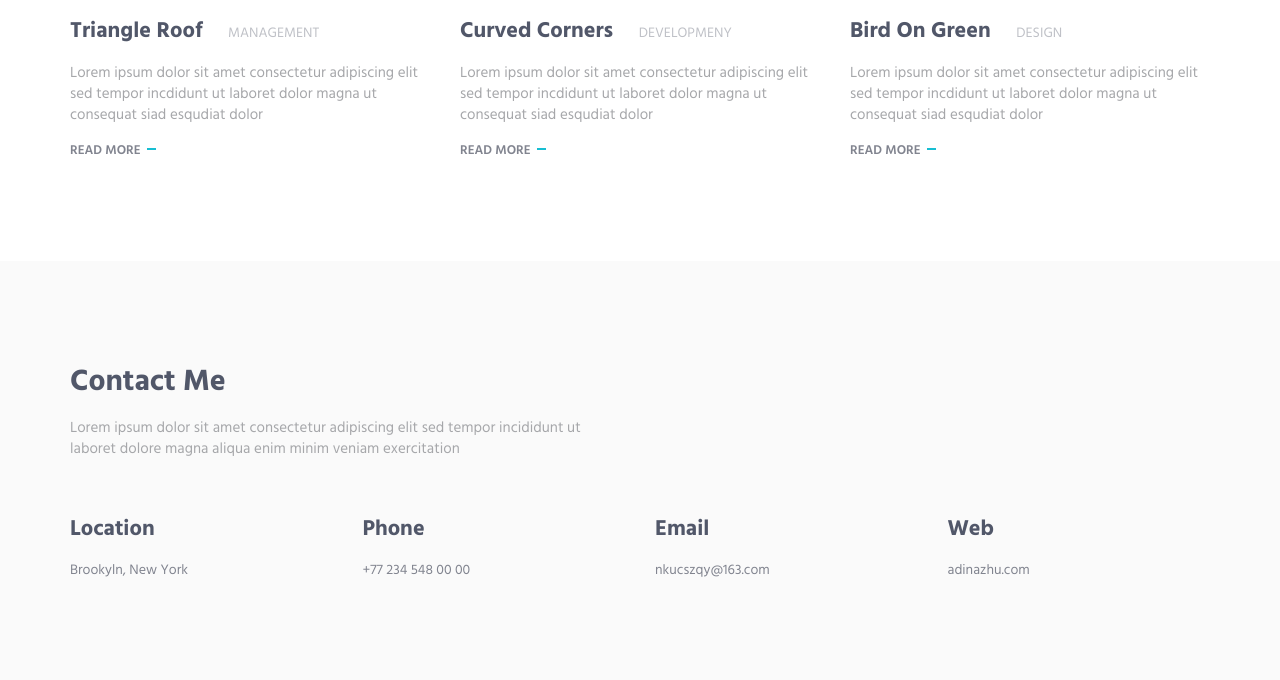
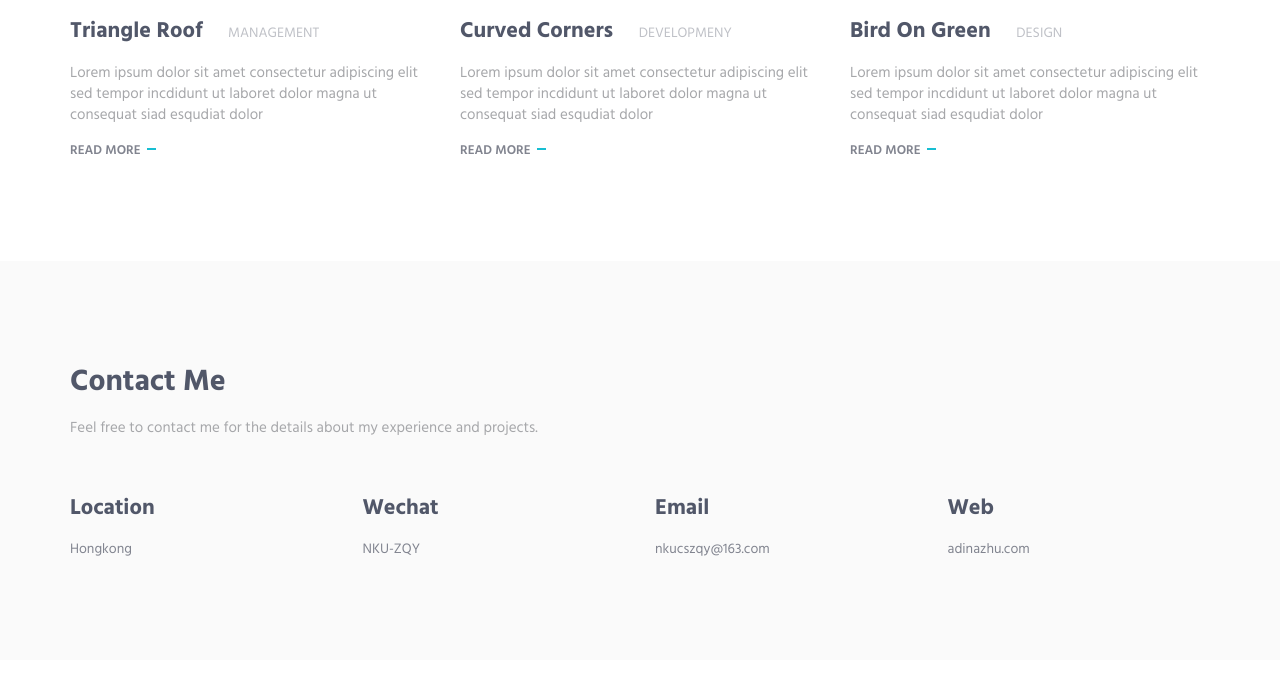
Before and after one commit to zqy-nku/zqy-nku.github.io, a plain HTML site: page index.html in a window 1280 px wide. Shown: the part 3131-3811 px from the top of the page. Drawn offline with Linux system fonts and the light colour scheme.

Commit message:
update cname

```diff
--- a/index.html
+++ b/index.html
@@ -365,7 +365,7 @@
                     <div class="row margin-b-40">
                         <div class="col-sm-6">
                            <h2>Contact Me</h2>
-                            <p>Lorem ipsum dolor sit amet consectetur adipiscing elit sed tempor incididunt ut laboret dolore magna aliqua enim minim veniam exercitation</p>
+                            <p>Feel free to contact me for the details about my experience and projects.</p>
                         </div>
                     </div>
                     <!--// end row -->
@@ -373,11 +373,11 @@
                     <div class="row">
                         <div class="col-md-3 col-xs-6 md-margin-b-30">
                             <h4>Location</h4>
-                            <a href="#">Brookyln, New York</a>
+                            <a href="#">Hongkong</a>
                         </div>
                         <div class="col-md-3 col-xs-6 md-margin-b-30">
-                            <h4>Phone</h4>
-                            <a href="#">+77 234 548 00 00</a>
+                            <h4>Wechat</h4>
+                            <a href="#">NKU-ZQY</a>
                         </div>
                         <div class="col-md-3 col-xs-6">
                             <h4>Email</h4>
```
Also changed, not shown: 1 other file.
